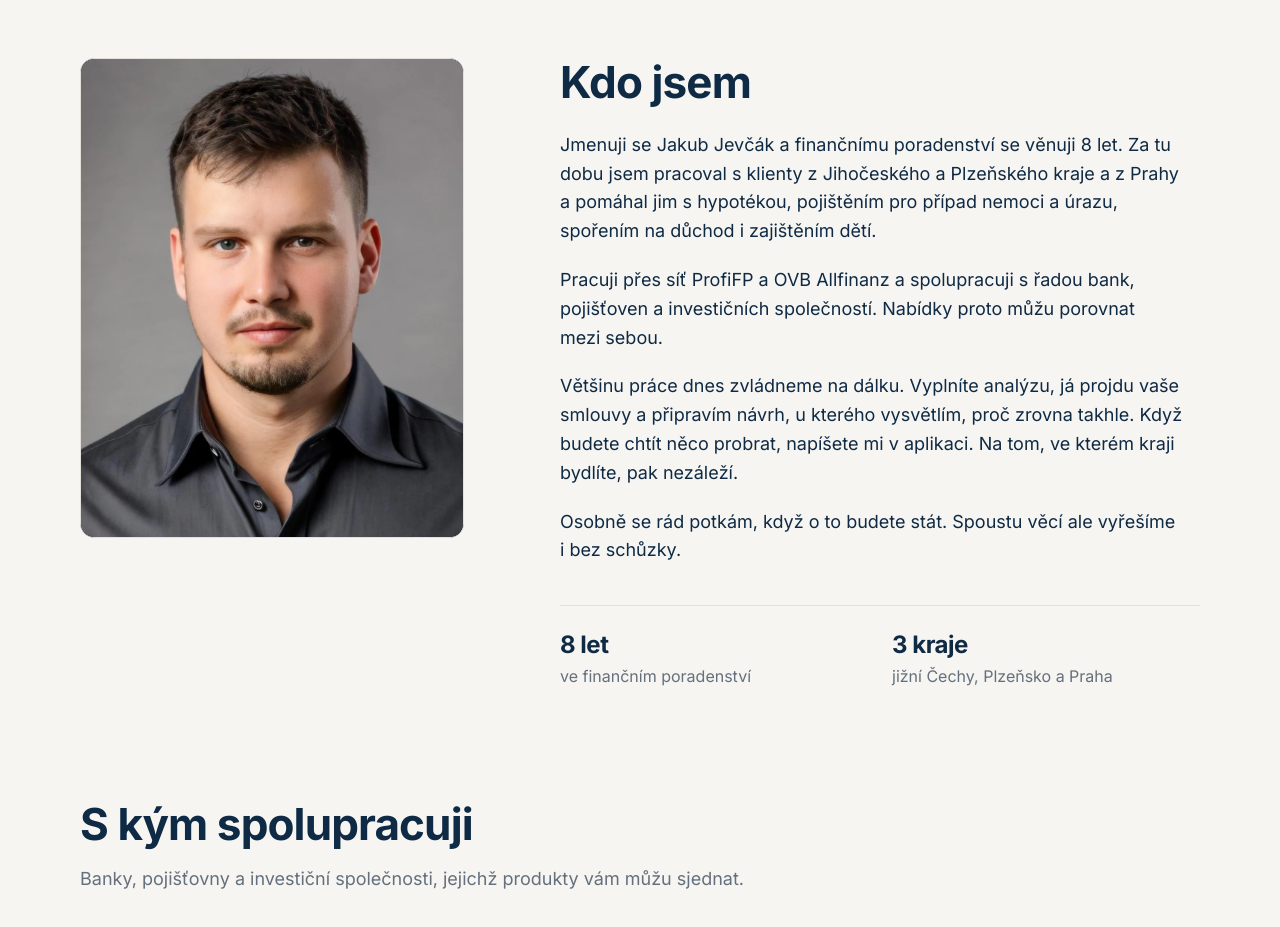
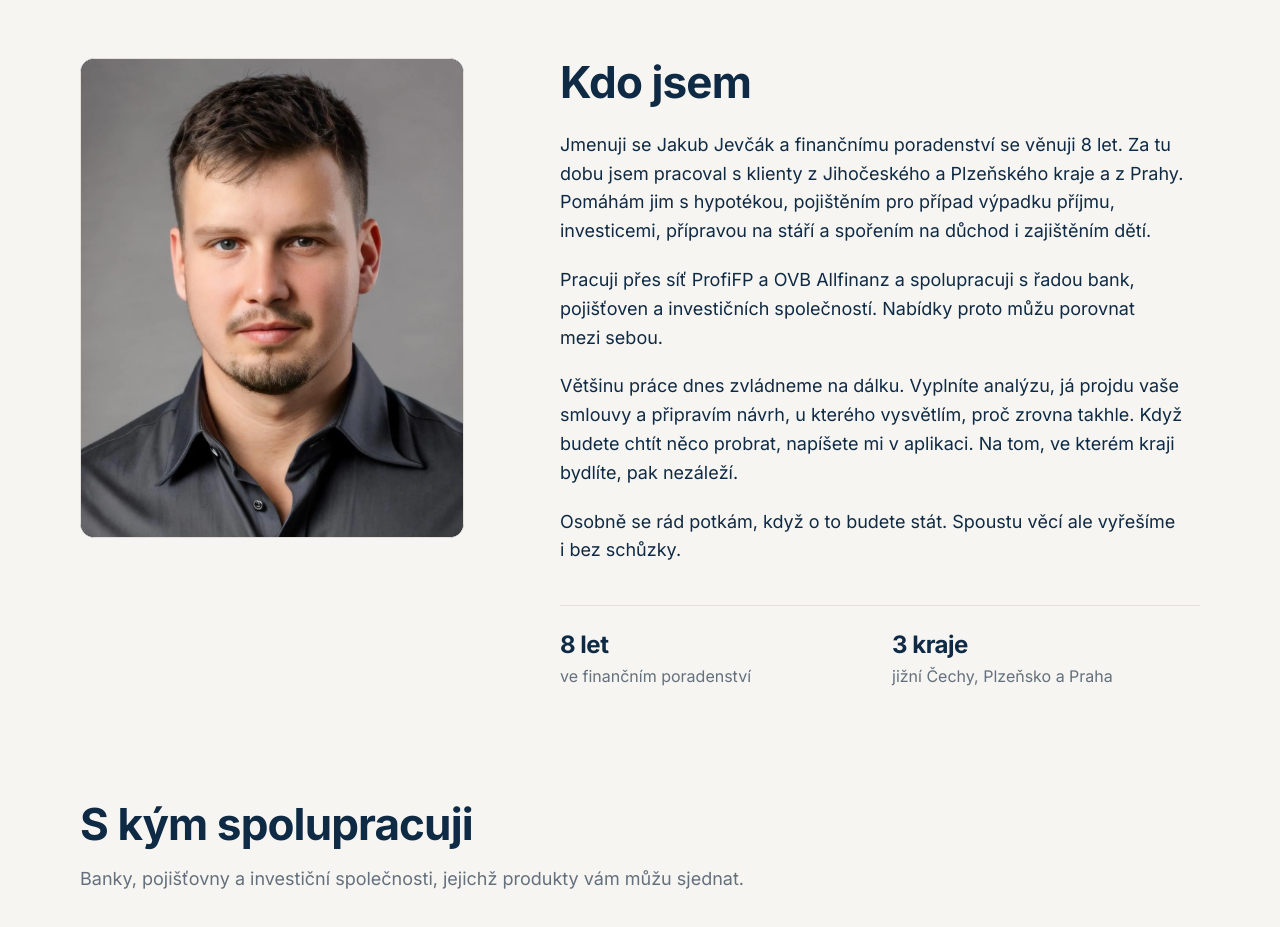
Before and after one commit to jevcakflowmake-dev/poradce-do-kapsy, a Next.js app: page / in a window 1280 px wide. Shown: the part 1600-2527 px from the top of the page. Built offline with nearby package versions, Linux system fonts and the light colour scheme; no server answers.

Commit message:
copy(úvod): Kdo jsem – výčet oblastí podle Jakuba
Hypotéka, pojištění pro případ výpadku příjmu, investice, příprava na stáří
a spoření na důchod, zajištění dětí.

Co-Authored-By: Claude Opus 5.5 <noreply@anthropic.com>

```diff
--- a/components/landing/AboutSection.tsx
+++ b/components/landing/AboutSection.tsx
@@ -53,8 +53,8 @@ export default function AboutSection() {
               <p>
                 Jmenuji se {PORADCE.jmeno} a&nbsp;finančnímu poradenství se věnuji {delkaPraxe}.
                 Za tu dobu jsem pracoval s&nbsp;klienty z&nbsp;Jihočeského a&nbsp;Plzeňského kraje
-                a&nbsp;z&nbsp;Prahy a&nbsp;pomáhal jim s&nbsp;hypotékou, pojištěním pro případ nemoci
-                a&nbsp;úrazu, spořením na důchod i&nbsp;zajištěním dětí.
+                a&nbsp;z&nbsp;Prahy. Pomáhám jim s&nbsp;hypotékou, pojištěním pro případ výpadku příjmu,
+                investicemi, přípravou na stáří a&nbsp;spořením na důchod i&nbsp;zajištěním dětí.
               </p>
               <p>
                 Pracuji přes síť ProfiFP a&nbsp;OVB Allfinanz a&nbsp;spolupracuji s&nbsp;řadou bank,
```
